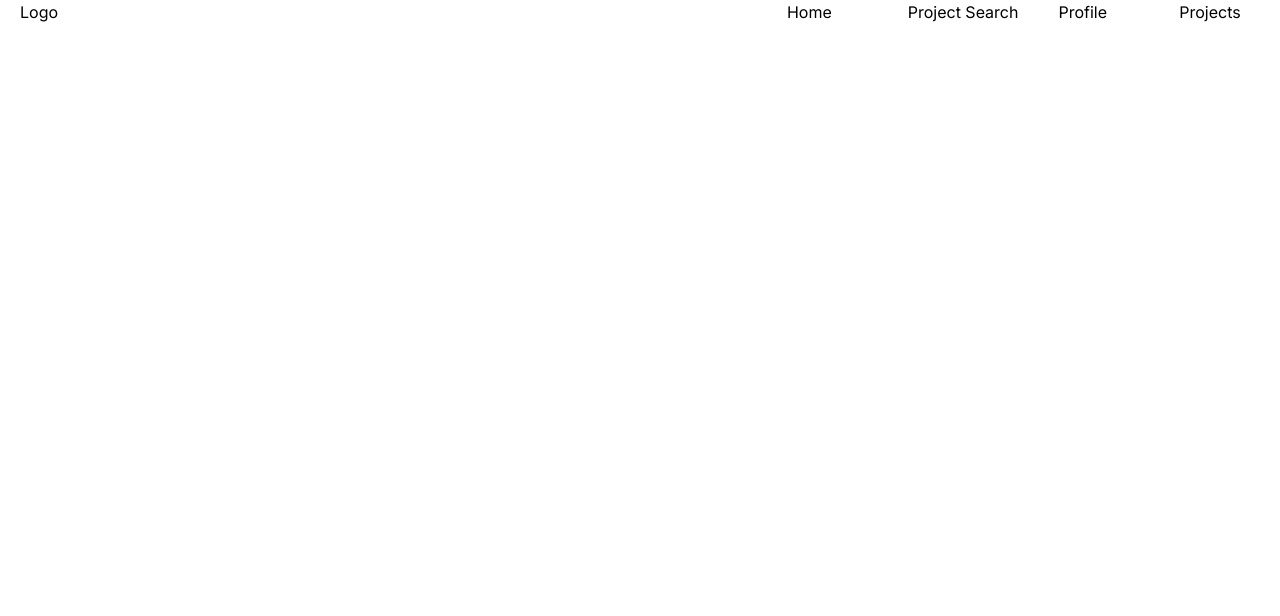
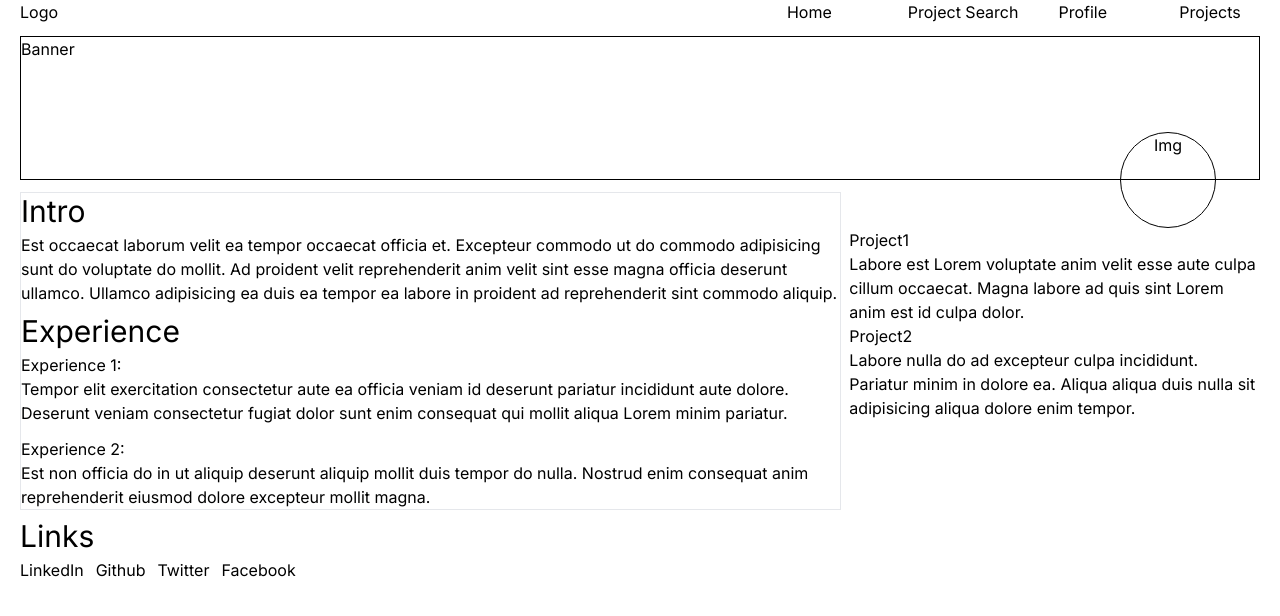
Before and after one commit to Bossm4n/project_planner, a Next.js app in the folder project-planner/: page /profile in a window 1280 px wide. Shown: the top 616 px of the page. Built offline with nearby package versions, Linux system fonts and the light colour scheme.

Commit message:
Basic Profile Page Completed

```diff
--- a/project-planner/src/app/profile/page.tsx
+++ b/project-planner/src/app/profile/page.tsx
@@ -1,10 +1,127 @@
-import React from "react";
+import React, { ReactNode } from "react";
 import Navbar from "../common_components/navbar";
+import Link from "next/link";
 
 const Profile = () => {
+  const getPreviousProjects: Record<string, string>[] = [
+    {
+      title: "Project1",
+      url: "projects/project1",
+      shortDescription:
+        "Labore est Lorem voluptate anim velit esse aute culpa cillum occaecat. Magna labore ad quis sint Lorem anim est id culpa dolor.",
+    },
+    {
+      title: "Project2",
+      url: "projects/project2",
+      shortDescription:
+        "Labore nulla do ad excepteur culpa incididunt. Pariatur minim in dolore ea. Aliqua aliqua duis nulla sit adipisicing aliqua dolore enim tempor.",
+    },
+  ];
+
+  const getExperience: Record<string, string>[] = [
+    {
+      experience: "Experience 1",
+      experienceDescription:
+        "Tempor elit exercitation consectetur aute ea officia veniam id deserunt pariatur incididunt aute dolore. Deserunt veniam consectetur fugiat dolor sunt enim consequat qui mollit aliqua Lorem minim pariatur.",
+    },
+    {
+      experience: "Experience 2",
+      experienceDescription:
+        "Est non officia do in ut aliquip deserunt aliquip mollit duis tempor do nulla. Nostrud enim consequat anim reprehenderit eiusmod dolore excepteur mollit magna.",
+    },
+  ];
+
+  const previousProjectsHTML = () => {
+    if (getPreviousProjects.length == 0) {
+      return <></>;
+    } else {
+      const experienceHTMLArray: ReactNode[] = [];
+      getPreviousProjects.forEach((project) => {
+        experienceHTMLArray.push(
+          <div>
+            <Link href={project["url"]} className="hover:cursor-text">
+              {project["title"]}
+            </Link>
+            <div>{project["shortDescription"]}</div>
+          </div>
+        );
+      });
+
+      return (
+        <div className="flex flex-col basis-1/3 mt-9">
+          {experienceHTMLArray}
+        </div>
+      );
+    }
+  };
+
+  const experienceHTML = () => {
+    if (getExperience.length == 0) {
+      return <></>;
+    } else {
+      const experienceHTMLArray: ReactNode[] = [];
+      getExperience.forEach((experience) => {
+        experienceHTMLArray.push(
+          <li>
+            <div>{experience["experience"]}:</div>
+            <div>{experience["experienceDescription"]}</div>
+          </li>
+        );
+      });
+
+      return <>{experienceHTMLArray}</>;
+    }
+  };
+
   return (
     <div>
       <Navbar />
+
+      {/* Banner */}
+      <div className="h-36 border border-black mt-3">
+        <div>Banner</div>
+      </div>
+
+      {/* Profile Image */}
+      <div className="right-16 size-24 -mt-12 border border-black rounded-full text-center absolute">
+        Img
+      </div>
+
+      {/* Main text content and Projects */}
+      <div className="mt-3">
+        <div className="flex flex-row mt-2">
+          <div className="border basis-2/3 mr-2">
+            <div>
+              {/* Introduction */}
+              <div className="text-3xl">Intro</div>
+              <div className="mt-1">
+                Est occaecat laborum velit ea tempor occaecat officia et.
+                Excepteur commodo ut do commodo adipisicing sunt do voluptate do
+                mollit. Ad proident velit reprehenderit anim velit sint esse
+                magna officia deserunt ullamco. Ullamco adipisicing ea duis ea
+                tempor ea labore in proident ad reprehenderit sint commodo
+                aliquip.
+              </div>
+            </div>
+
+            {/* Experience */}
+            <div className="text-3xl mt-2">Experience</div>
+            <ul className="flex flex-col space-y-3 mt-1">{experienceHTML()}</ul>
+          </div>
+          {/* Projects */}
+          {previousProjectsHTML()}
+        </div>
+      </div>
+
+      <div className="mt-2">
+        <div className="text-3xl">Links</div>
+        <ul className="flex flex-row space-x-3 mt-1">
+          <li>LinkedIn</li>
+          <li>Github</li>
+          <li>Twitter</li>
+          <li>Facebook</li>
+        </ul>
+      </div>
     </div>
   );
 };
--- /dev/null
+++ b/project-planner/src/app/projects/project1/page.tsx
@@ -0,0 +1,12 @@
+import React from "react";
+import Navbar from "../../common_components/navbar";
+
+const Project1 = () => {
+  return (
+    <div>
+      <Navbar />
+    </div>
+  );
+};
+
+export default Project1;
```
